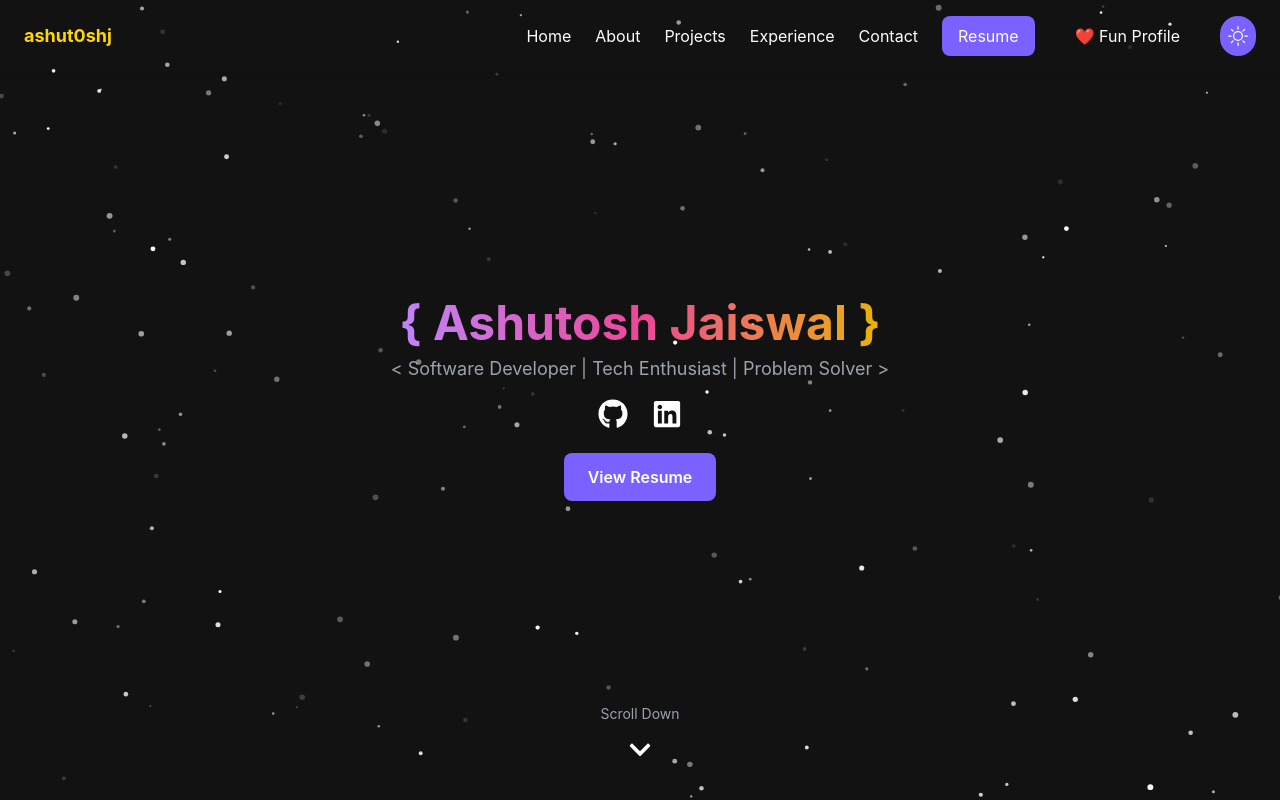
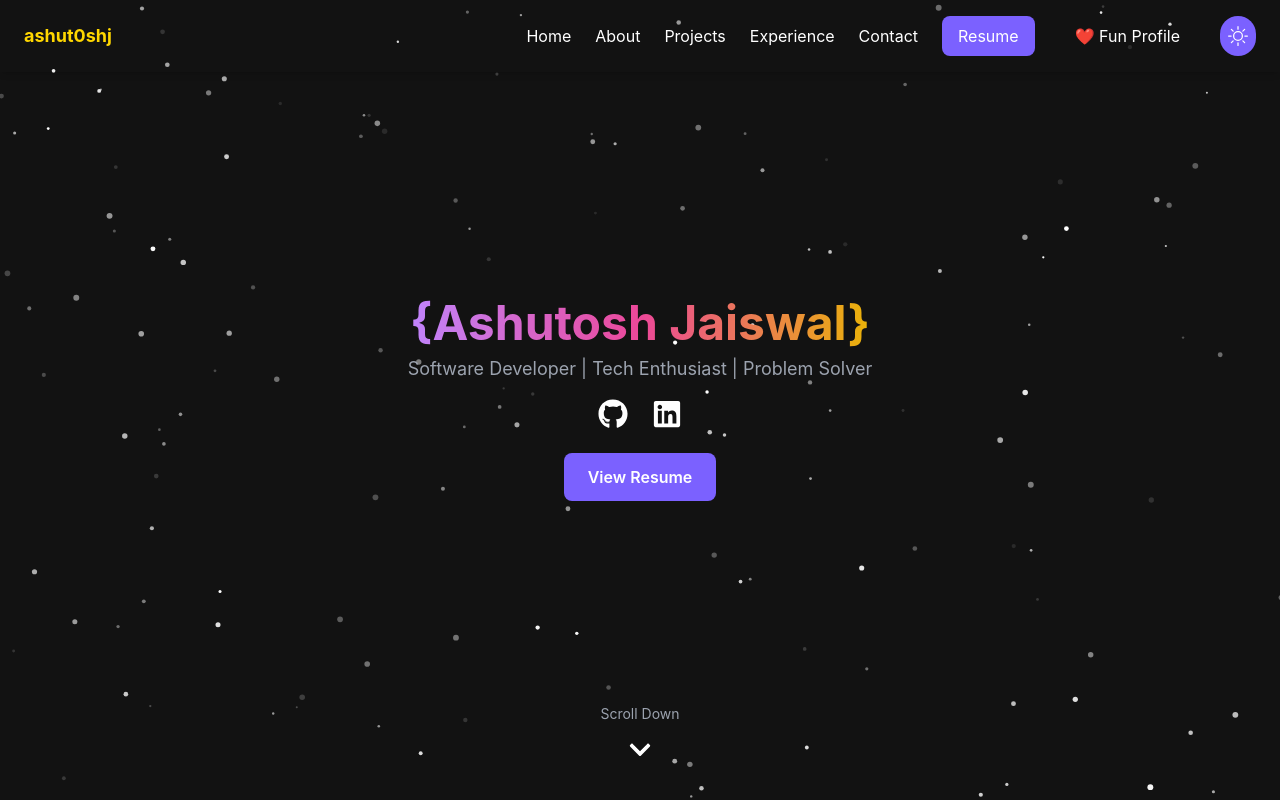
Before and after one commit to ashut0shj/about, a React (Create React App) app: page / in a window 1280 px wide. Shown: the top 800 px of the page. Built offline with nearby package versions, Linux system fonts and the light colour scheme.

Commit message:
meri maut

```diff
--- a/src/components/Hero.jsx
+++ b/src/components/Hero.jsx
@@ -8,7 +8,7 @@ const Hero = () => {
   const navigate = useNavigate();
 
   // Typing Effect State
-  const fullText = "< Software Developer | Tech Enthusiast | Problem Solver > ";
+  const fullText = "Software Developer | Tech Enthusiast | Problem Solver ";
   const [typedText, setTypedText] = useState("");
   const [index, setIndex] = useState(0);
   const [cursorVisible, setCursorVisible] = useState(true);
@@ -43,7 +43,7 @@ const Hero = () => {
 
   className="text-5xl font-bold bg-gradient-to-r from-purple-400 via-pink-500 to-yellow-500 bg-clip-text text-transparent"
 >
-  {"{ Ashutosh Jaiswal }"}
+  {"{Ashutosh Jaiswal}"}
 </motion.h1>
 
       {/* Typing Effect */}
```
